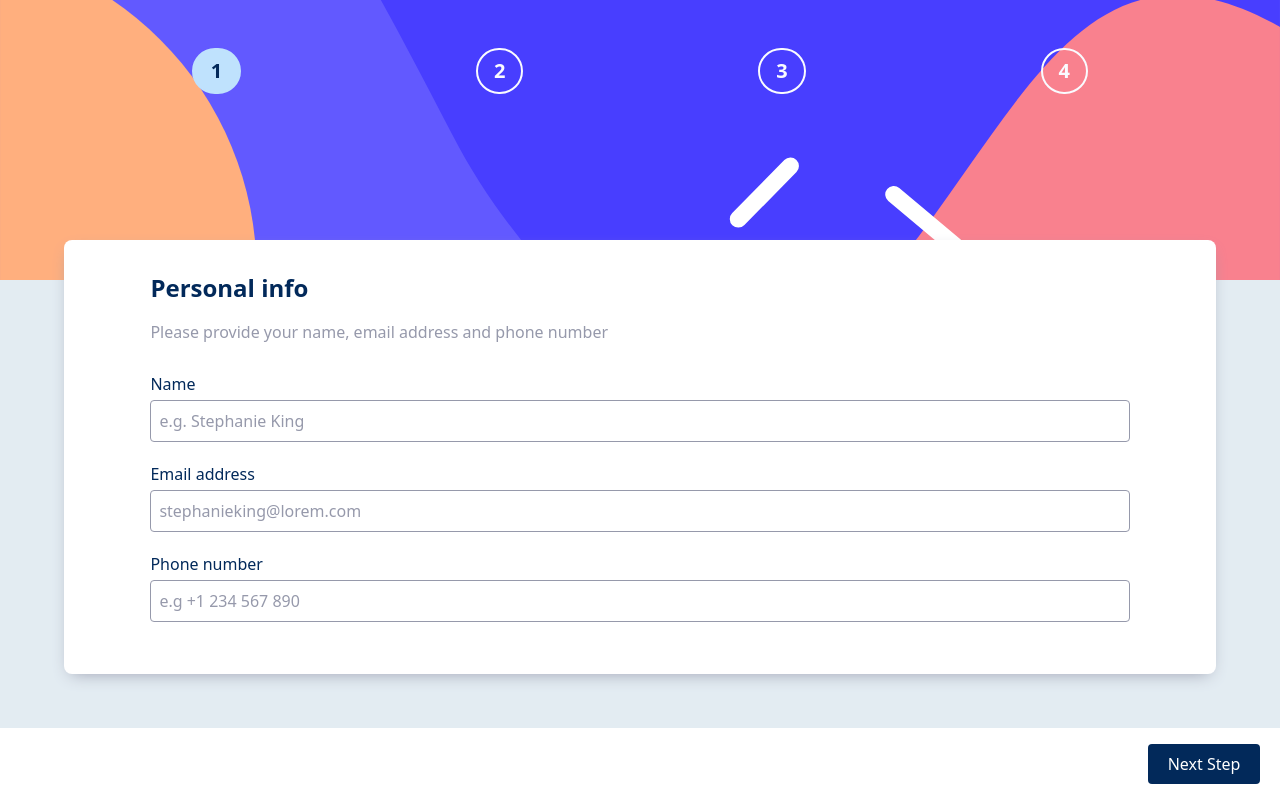
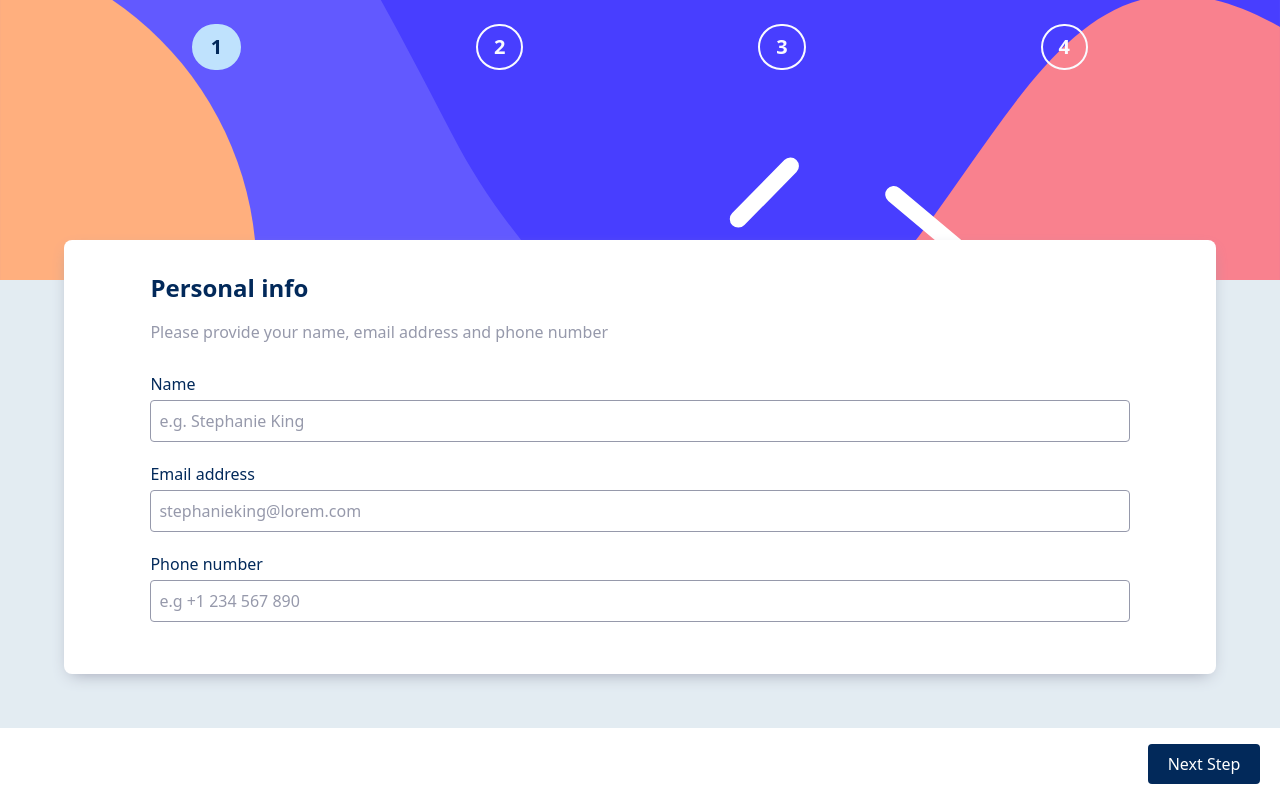
Before and after one commit to teju-doyin/multi-step-form, a React (Vite) app: page / in a window 1280 px wide. Built offline with nearby package versions, Linux system fonts and the light colour scheme.

Commit message:
testing the top nav

```diff
--- a/src/components/SideNav.jsx
+++ b/src/components/SideNav.jsx
@@ -25,7 +25,7 @@ const SideNav = () => {
     ]
   return (
     <div  className='bg- side-nav-bg  '>
-        <div className=" flex justify-between items-center w-[70%] mx-auto pt-12 pb-16">
+        <div className=" flex justify-between items-center w-[70%] mx-auto pt-6 pb-14">
             {navLinks.map((link, index)=>(
                 <NavLink
                     key={index}
```
